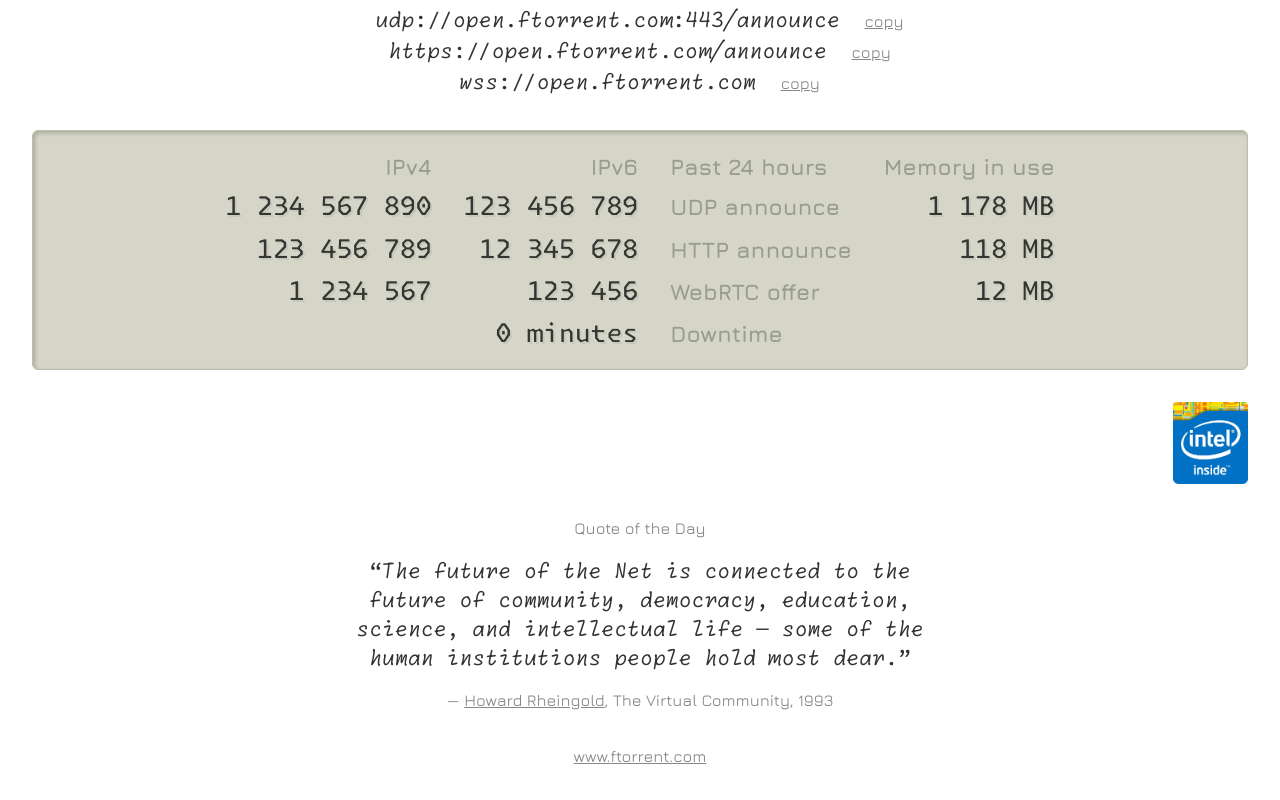
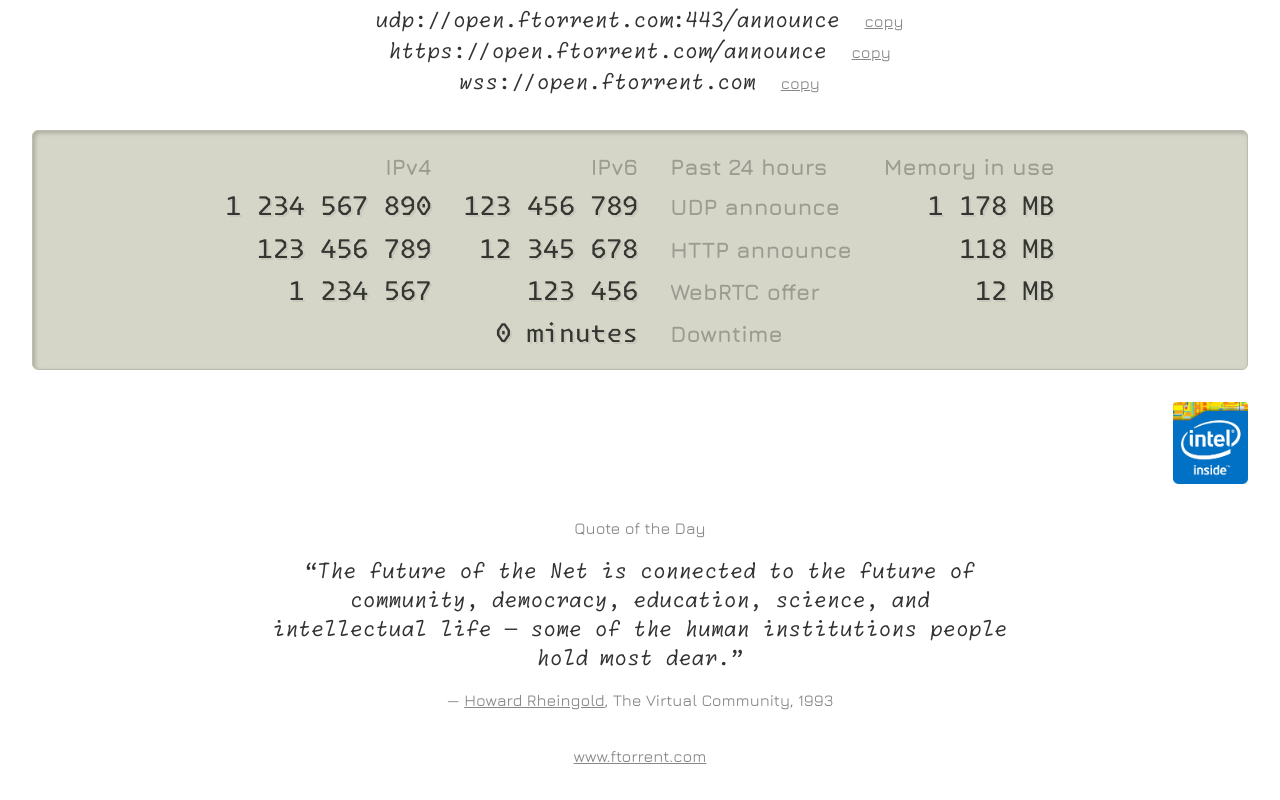
Before and after one commit to zootella/ftorrent, a Vue app in the folder open/page/: page / in a window 1280 px wide. Shown: the part 432-1232 px from the top of the page. Built offline with nearby package versions, Linux system fonts and the light colour scheme.

Commit message:
wider quote

```diff
--- a/open/page/src/components/Quote.vue
+++ b/open/page/src/components/Quote.vue
@@ -161,7 +161,7 @@ const quote = quotes[day % quotes.length]
 
 <style scoped>
 .quote {
-	max-width: 40rem;
+	max-width: 50rem;
 	margin: 2rem auto;
 	padding: 0 2rem;
 	box-sizing: border-box;
```
